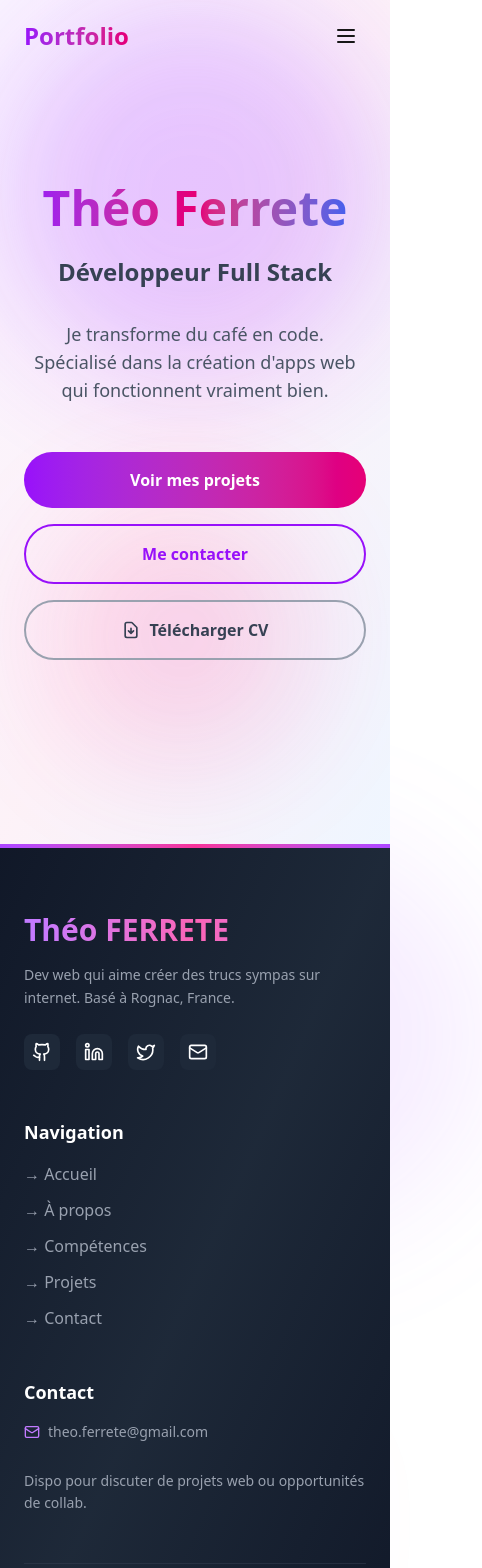
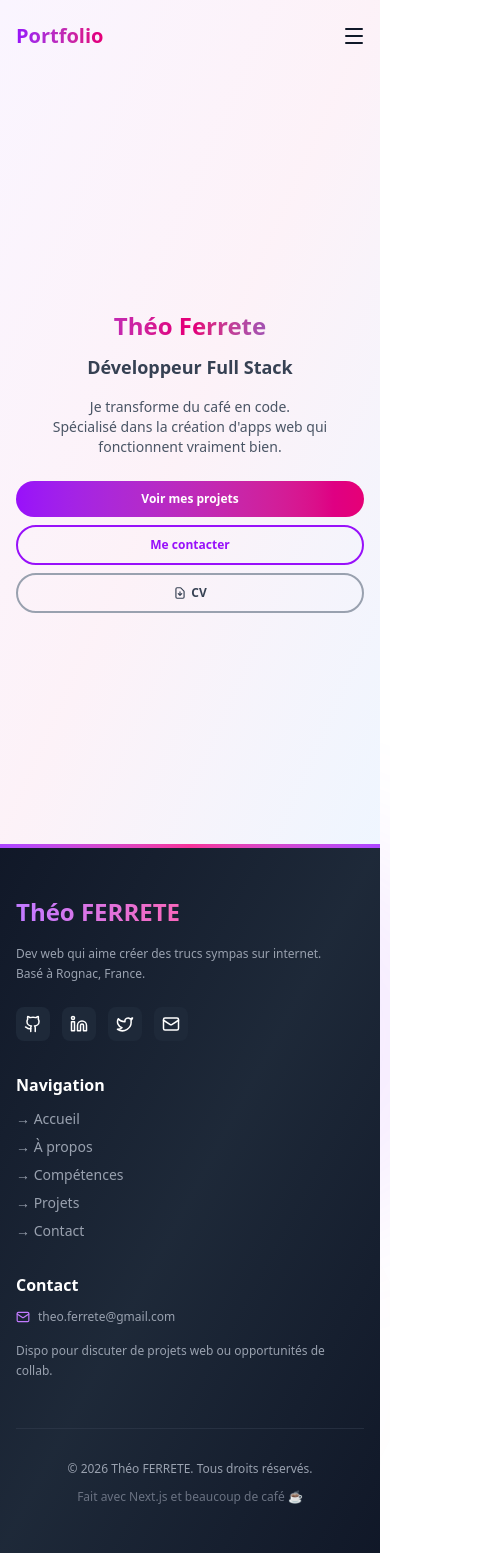
Before and after one commit to Theo-FERRETE/My-Portfolio, a Next.js app: page / in a window 390 px wide. Shown: the top 1568 px of the page, 482 px wide, since content can reach past the window. Built offline with nearby package versions, Linux system fonts and the light colour scheme.

Commit message:
Responsive

```diff
--- a/app/components/layout/Footer.tsx
+++ b/app/components/layout/Footer.tsx
@@ -16,23 +16,23 @@ export default function Footer() {
       {/* Decorative gradient line */}
       <div className="h-1 bg-gradient-to-r from-purple-500 via-pink-500 to-purple-500"></div>
 
-      <div className="container mx-auto px-6 py-16">
-        <div className="grid grid-cols-1 md:grid-cols-3 gap-12 mb-12">
+      <div className="container mx-auto px-4 sm:px-6 py-12 sm:py-16">
+        <div className="grid grid-cols-1 sm:grid-cols-2 md:grid-cols-3 gap-8 sm:gap-12 mb-12">
           {/* Brand Section */}
           <div className="space-y-4">
             <div
-              className="text-3xl font-bold bg-gradient-to-r from-purple-400 via-pink-400 to-purple-400 bg-clip-text text-transparent cursor-default select-none"
+              className="text-2xl sm:text-3xl font-bold bg-gradient-to-r from-purple-400 via-pink-400 to-purple-400 bg-clip-text text-transparent cursor-default select-none"
               onDoubleClick={handleLogoDoubleClick}
               title="Portfolio"
             >
               Théo FERRETE
             </div>
-            <p className="text-gray-400 text-sm leading-relaxed max-w-xs">
+            <p className="text-gray-400 text-xs sm:text-sm leading-relaxed max-w-xs">
               Dev web qui aime créer des trucs sympas sur internet. Basé à Rognac, France.
             </p>
 
             {/* Social Links */}
-            <div className="flex space-x-4 pt-2">
+            <div className="flex space-x-3 sm:space-x-4 pt-2">
               <a
                 href="https://github.com/Theo-FERRETE"
                 target="_blank"
@@ -40,7 +40,7 @@ export default function Footer() {
                 className="p-2 bg-gray-800 hover:bg-purple-600 rounded-lg transition-all duration-300 hover:scale-110"
                 aria-label="GitHub"
               >
-                <Github size={20} />
+                <Github size={18} />
               </a>
               <a
                 href="https://www.linkedin.com/in/theo-ferrete/"
@@ -49,7 +49,7 @@ export default function Footer() {
                 className="p-2 bg-gray-800 hover:bg-purple-600 rounded-lg transition-all duration-300 hover:scale-110"
                 aria-label="LinkedIn"
               >
-                <Linkedin size={20} />
+                <Linkedin size={18} />
               </a>
               <a
                 href="https://twitter.com"
@@ -58,49 +58,49 @@ export default function Footer() {
                 className="p-2 bg-gray-800 hover:bg-purple-600 rounded-lg transition-all duration-300 hover:scale-110"
                 aria-label="Twitter"
               >
-                <Twitter size={20} />
+                <Twitter size={18} />
               </a>
               <a
                 href="/contact"
                 className="p-2 bg-gray-800 hover:bg-purple-600 rounded-lg transition-all duration-300 hover:scale-110"
                 aria-label="Email"
               >
-                <Mail size={20} />
+                <Mail size={18} />
               </a>
             </div>
           </div>
 
           {/* Navigation Links */}
           <div>
-            <h3 className="text-lg font-semibold mb-4 text-white">Navigation</h3>
-            <nav className="flex flex-col space-y-3">
+            <h3 className="text-base sm:text-lg font-semibold mb-3 sm:mb-4 text-white">Navigation</h3>
+            <nav className="flex flex-col space-y-2 sm:space-y-3">
               <Link
                 href="/"
-                className="text-gray-400 hover:text-purple-400 transition-colors duration-300 hover:translate-x-1 inline-block"
+                className="text-gray-400 hover:text-purple-400 transition-colors duration-300 hover:translate-x-1 inline-block text-sm sm:text-base"
               >
                 → Accueil
               </Link>
               <Link
                 href="/about"
-                className="text-gray-400 hover:text-purple-400 transition-colors duration-300 hover:translate-x-1 inline-block"
+                className="text-gray-400 hover:text-purple-400 transition-colors duration-300 hover:translate-x-1 inline-block text-sm sm:text-base"
               >
                 → À propos
               </Link>
               <Link
                 href="/skills"
-                className="text-gray-400 hover:text-purple-400 transition-colors duration-300 hover:translate-x-1 inline-block"
+                className="text-gray-400 hover:text-purple-400 transition-colors duration-300 hover:translate-x-1 inline-block text-sm sm:text-base"
               >
                 → Compétences
               </Link>
               <Link
                 href="/projects"
-                className="text-gray-400 hover:text-purple-400 transition-colors duration-300 hover:translate-x-1 inline-block"
+                className="text-gray-400 hover:text-purple-400 transition-colors duration-300 hover:translate-x-1 inline-block text-sm sm:text-base"
               >
                 → Projets
               </Link>
               <Link
                 href="/contact"
-                className="text-gray-400 hover:text-purple-400 transition-colors duration-300 hover:translate-x-1 inline-block"
+                className="text-gray-400 hover:text-purple-400 transition-colors duration-300 hover:translate-x-1 inline-block text-sm sm:text-base"
               >
                 → Contact
               </Link>
@@ -109,13 +109,13 @@ export default function Footer() {
 
           {/* Contact Info */}
           <div>
-            <h3 className="text-lg font-semibold mb-4 text-white">Contact</h3>
-            <div className="flex flex-col space-y-3 text-gray-400 text-sm">
-              <p className="flex items-center">
-                <Mail size={16} className="mr-2 text-purple-400" />
-                theo.ferrete@gmail.com
+            <h3 className="text-base sm:text-lg font-semibold mb-3 sm:mb-4 text-white">Contact</h3>
+            <div className="flex flex-col space-y-2 sm:space-y-3 text-gray-400 text-xs sm:text-sm">
+              <p className="flex items-center gap-2">
+                <Mail size={14} className="sm:size-4 text-purple-400 flex-shrink-0" />
+                <span className="truncate">theo.ferrete@gmail.com</span>
               </p>
-              <p className="mt-4 leading-relaxed">
+              <p className="mt-2 sm:mt-4 leading-relaxed">
                 Dispo pour discuter de projets web ou opportunités de collab.
               </p>
             </div>
@@ -124,11 +124,11 @@ export default function Footer() {
 
         {/* Bottom Bar */}
         <div className="pt-8 border-t border-gray-700/50">
-          <div className="flex flex-col md:flex-row justify-between items-center space-y-4 md:space-y-0">
-            <p className="text-gray-400 text-sm">
+          <div className="flex flex-col sm:flex-row justify-between items-center text-center sm:text-left gap-3 sm:gap-0">
+            <p className="text-gray-400 text-xs sm:text-sm">
               © {new Date().getFullYear()} Théo FERRETE. Tous droits réservés.
             </p>
-            <p className="text-gray-500 text-sm flex items-center">
+            <p className="text-gray-500 text-xs sm:text-sm flex items-center justify-center sm:justify-start gap-1">
               Fait avec Next.js et beaucoup de café ☕
             </p>
           </div>
--- a/app/components/layout/Header.tsx
+++ b/app/components/layout/Header.tsx
@@ -3,9 +3,11 @@
 import { useState, useEffect } from 'react';
 import Link from 'next/link';
 import { usePathname } from 'next/navigation';
+import { X, Menu } from 'lucide-react';
 
 export default function Header() {
   const [scrolled, setScrolled] = useState(false);
+  const [mobileMenuOpen, setMobileMenuOpen] = useState(false);
   const pathname = usePathname();
 
   useEffect(() => {
@@ -16,6 +18,10 @@ export default function Header() {
     window.addEventListener('scroll', handleScroll);
     return () => window.removeEventListener('scroll', handleScroll);
   }, []);
+
+  useEffect(() => {
+    setMobileMenuOpen(false);
+  }, [pathname]);
 
   const navItems = [
     { href: '/', label: 'Accueil' },
@@ -33,14 +39,14 @@ export default function Header() {
           : 'bg-transparent'
       }`}
     >
-      <nav className="container mx-auto px-6 py-4">
+      <nav className="container mx-auto px-4 sm:px-6 py-4">
         <div className="flex items-center justify-between">
-          <Link href="/" className="text-2xl font-bold bg-gradient-to-r from-purple-600 to-pink-600 bg-clip-text text-transparent">
+          <Link href="/" className="text-xl sm:text-2xl font-bold bg-gradient-to-r from-purple-600 to-pink-600 bg-clip-text text-transparent truncate">
             Portfolio
           </Link>
 
-          <div className="flex items-center gap-6">
-            <ul className="hidden md:flex space-x-8">
+          <div className="hidden md:flex items-center gap-6">
+            <ul className="flex space-x-8">
               {navItems.map((item) => (
                 <li key={item.href}>
                   <Link
@@ -63,7 +69,7 @@ export default function Header() {
             <a
               href="/cv.pdf"
               download
-              className="hidden md:flex items-center gap-2 px-4 py-2 bg-gradient-to-r from-purple-600 to-pink-600 text-white rounded-full font-medium text-sm hover:scale-105 transition-transform duration-300 shadow-md hover:shadow-lg"
+              className="flex items-center gap-2 px-4 py-2 bg-gradient-to-r from-purple-600 to-pink-600 text-white rounded-full font-medium text-sm hover:scale-105 transition-transform duration-300 shadow-md hover:shadow-lg"
             >
               <svg className="w-4 h-4" fill="none" stroke="currentColor" viewBox="0 0 24 24">
                 <path strokeLinecap="round" strokeLinejoin="round" strokeWidth={2} d="M12 10v6m0 0l-3-3m3 3l3-3m2 8H7a2 2 0 01-2-2V5a2 2 0 012-2h5.586a1 1 0 01.707.293l5.414 5.414a1 1 0 01.293.707V19a2 2 0 01-2 2z" />
@@ -72,12 +78,57 @@ export default function Header() {
             </a>
           </div>
 
-          <button className="md:hidden p-2">
-            <svg className="w-6 h-6" fill="none" stroke="currentColor" viewBox="0 0 24 24">
-              <path strokeLinecap="round" strokeLinejoin="round" strokeWidth={2} d="M4 6h16M4 12h16M4 18h16" />
-            </svg>
+          {/* Mobile menu button */}
+          <button
+            className="md:hidden p-2 text-gray-900 dark:text-white transition-colors duration-300"
+            onClick={() => setMobileMenuOpen(!mobileMenuOpen)}
+            aria-label="Toggle menu"
+          >
+            {mobileMenuOpen ? <X size={24} /> : <Menu size={24} />}
           </button>
         </div>
+
+        {/* Mobile menu */}
+        {mobileMenuOpen && (
+          <>
+            {/* Backdrop */}
+            <div
+              className="fixed inset-0 bg-black/50 md:hidden z-40"
+              onClick={() => setMobileMenuOpen(false)}
+            />
+            {/* Menu panel */}
+            <div className="fixed top-16 left-0 right-0 bg-white dark:bg-gray-900 border-b border-gray-200 dark:border-gray-700 md:hidden z-40">
+              <ul className="py-4 space-y-2 px-4">
+                {navItems.map((item) => (
+                  <li key={item.href}>
+                    <Link
+                      href={item.href}
+                      className={`block px-4 py-2.5 rounded-lg transition-colors duration-300 text-sm font-medium ${
+                        pathname === item.href
+                          ? 'bg-purple-100 dark:bg-purple-900/30 text-purple-600 dark:text-purple-400'
+                          : 'text-gray-700 dark:text-gray-300 hover:bg-gray-100 dark:hover:bg-gray-800'
+                      }`}
+                    >
+                      {item.label}
+                    </Link>
+                  </li>
+                ))}
+              </ul>
+              <div className="px-4 pb-4">
+                <a
+                  href="/cv.pdf"
+                  download
+                  className="flex items-center justify-center gap-2 w-full px-4 py-2.5 bg-gradient-to-r from-purple-600 to-pink-600 text-white rounded-full font-medium text-sm hover:scale-105 transition-transform duration-300 shadow-md hover:shadow-lg"
+                >
+                  <svg className="w-4 h-4" fill="none" stroke="currentColor" viewBox="0 0 24 24">
+                    <path strokeLinecap="round" strokeLinejoin="round" strokeWidth={2} d="M12 10v6m0 0l-3-3m3 3l3-3m2 8H7a2 2 0 01-2-2V5a2 2 0 012-2h5.586a1 1 0 01.707.293l5.414 5.414a1 1 0 01.293.707V19a2 2 0 01-2 2z" />
+                  </svg>
+                  Télécharger CV
+                </a>
+              </div>
+            </div>
+          </>
+        )}
       </nav>
     </header>
   );
--- a/app/components/sections/Hero.tsx
+++ b/app/components/sections/Hero.tsx
@@ -16,59 +16,59 @@ export default function Hero() {
   }, []);
 
   return (
-    <section className="relative min-h-screen flex items-center justify-center overflow-hidden">
+    <section className="relative min-h-screen flex items-center justify-center overflow-hidden pt-20 sm:pt-0">
       {/* Gradient animé de fond */}
       <div className="absolute inset-0 bg-gradient-to-br from-purple-50 via-pink-50 to-blue-50 dark:from-purple-950/20 dark:via-pink-950/20 dark:to-blue-950/20"></div>
 
       {/* Effet de particules/blur */}
       <div
-        className="absolute w-96 h-96 bg-purple-500/30 rounded-full blur-3xl animate-pulse"
+        className="hidden md:block absolute w-64 h-64 md:w-96 md:h-96 bg-purple-500/30 rounded-full blur-3xl animate-pulse"
         style={{
           left: `${mousePosition.x / 30}px`,
           top: `${mousePosition.y / 30}px`,
           transition: 'all 0.3s ease-out',
         }}
       ></div>
-      <div className="absolute bottom-20 right-20 w-64 h-64 bg-pink-500/30 rounded-full blur-3xl animate-pulse delay-1000"></div>
+      <div className="hidden md:block absolute bottom-10 md:bottom-20 right-5 md:right-20 w-48 h-48 md:w-64 md:h-64 bg-pink-500/30 rounded-full blur-3xl animate-pulse delay-1000"></div>
 
       {/* Contenu principal */}
-      <div className="relative z-10 container mx-auto px-6 text-center">
+      <div className="relative z-10 container mx-auto px-4 sm:px-6 text-center">
         <div className="animate-fadeIn">
-          <h1 className="text-5xl md:text-7xl font-bold mb-6 bg-gradient-to-r from-purple-600 via-pink-600 to-blue-600 bg-clip-text text-transparent animate-slideDown">
+          <h1 className="text-2xl xs:text-3xl sm:text-5xl md:text-7xl font-bold mb-3 sm:mb-6 bg-gradient-to-r from-purple-600 via-pink-600 to-blue-600 bg-clip-text text-transparent animate-slideDown leading-tight">
             Théo Ferrete
           </h1>
-          <h2 className="text-2xl md:text-4xl font-semibold text-gray-700 dark:text-gray-300 mb-8 animate-slideUp">
+          <h2 className="text-lg sm:text-2xl md:text-4xl font-semibold text-gray-700 dark:text-gray-300 mb-4 sm:mb-8 animate-slideUp">
             Développeur Full Stack
           </h2>
-          <p className="text-lg md:text-xl text-gray-600 dark:text-gray-400 max-w-2xl mx-auto mb-12 animate-fadeIn delay-500">
+          <p className="text-sm sm:text-lg md:text-xl text-gray-600 dark:text-gray-400 max-w-2xl mx-auto mb-6 sm:mb-12 animate-fadeIn delay-500">
             Je transforme du café en code.
             <br />
             Spécialisé dans la création d'apps web qui fonctionnent vraiment bien.
           </p>
 
-          <div className="flex flex-col sm:flex-row gap-4 justify-center animate-fadeIn delay-700">
+          <div className="flex flex-col gap-2 sm:gap-4 sm:flex-row justify-center animate-fadeIn delay-700">
             <Link
               href="/projects"
-              className="group relative px-8 py-4 bg-gradient-to-r from-purple-600 to-pink-600 text-white rounded-full font-semibold overflow-hidden transition-all duration-300 hover:scale-105 hover:shadow-xl hover:shadow-purple-500/50"
+              className="group relative px-4 sm:px-8 py-2.5 sm:py-4 bg-gradient-to-r from-purple-600 to-pink-600 text-white rounded-full font-semibold overflow-hidden transition-all duration-300 hover:scale-105 hover:shadow-xl hover:shadow-purple-500/50 text-xs sm:text-base"
             >
               <span className="relative z-10">Voir mes projets</span>
               <div className="absolute inset-0 bg-gradient-to-r from-pink-600 to-purple-600 opacity-0 group-hover:opacity-100 transition-opacity duration-300"></div>
             </Link>
             <Link
               href="/contact"
-              className="px-8 py-4 border-2 border-purple-600 text-purple-600 dark:text-purple-400 rounded-full font-semibold hover:bg-purple-600 hover:text-white dark:hover:text-white transition-all duration-300 hover:scale-105"
+              className="px-4 sm:px-8 py-2.5 sm:py-4 border-2 border-purple-600 text-purple-600 dark:text-purple-400 rounded-full font-semibold hover:bg-purple-600 hover:text-white dark:hover:text-white transition-all duration-300 hover:scale-105 text-xs sm:text-base"
             >
               Me contacter
             </Link>
             <a
               href="/cv.pdf"
               download
-              className="flex items-center justify-center gap-2 px-8 py-4 border-2 border-gray-400 dark:border-gray-600 text-gray-700 dark:text-gray-300 rounded-full font-semibold hover:bg-gray-100 dark:hover:bg-gray-800 transition-all duration-300 hover:scale-105"
+              className="flex items-center justify-center gap-1 sm:gap-2 px-4 sm:px-8 py-2.5 sm:py-4 border-2 border-gray-400 dark:border-gray-600 text-gray-700 dark:text-gray-300 rounded-full font-semibold hover:bg-gray-100 dark:hover:bg-gray-800 transition-all duration-300 hover:scale-105 text-xs sm:text-base"
             >
-              <svg className="w-5 h-5" fill="none" stroke="currentColor" viewBox="0 0 24 24">
+              <svg className="w-3.5 h-3.5 sm:w-5 sm:h-5" fill="none" stroke="currentColor" viewBox="0 0 24 24">
                 <path strokeLinecap="round" strokeLinejoin="round" strokeWidth={2} d="M12 10v6m0 0l-3-3m3 3l3-3m2 8H7a2 2 0 01-2-2V5a2 2 0 012-2h5.586a1 1 0 01.707.293l5.414 5.414a1 1 0 01.293.707V19a2 2 0 01-2 2z" />
               </svg>
-              Télécharger CV
+              <span className="hidden sm:inline">Télécharger</span> CV
             </a>
           </div>
         </div>
--- a/app/components/sections/Skills.tsx
+++ b/app/components/sections/Skills.tsx
@@ -44,16 +44,16 @@ export default function Skills() {
       <div className="absolute top-20 left-10 w-64 h-64 bg-purple-300/20 dark:bg-purple-700/20 rounded-full blur-3xl animate-pulse"></div>
       <div className="absolute bottom-20 right-10 w-64 h-64 bg-pink-300/20 dark:bg-pink-700/20 rounded-full blur-3xl animate-pulse delay-1000"></div>
 
-      <div className="container mx-auto px-6 relative z-10">
+      <div className="container mx-auto px-4 sm:px-6 relative z-10">
         <div className={`transition-all duration-1000 ${isVisible ? 'opacity-100 translate-y-0' : 'opacity-0 translate-y-10'}`}>
-          <h2 className="text-4xl md:text-5xl font-bold text-center mb-4 bg-gradient-to-r from-purple-600 to-pink-600 bg-clip-text text-transparent">
+          <h2 className="text-3xl sm:text-4xl md:text-5xl font-bold text-center mb-4 bg-gradient-to-r from-purple-600 to-pink-600 bg-clip-text text-transparent">
             Ma stack
           </h2>
-          <p className="text-center text-gray-600 dark:text-gray-400 mb-16 max-w-2xl mx-auto">
+          <p className="text-center text-gray-600 dark:text-gray-400 mb-12 sm:mb-16 max-w-2xl mx-auto text-sm sm:text-base px-2">
             Les technos avec lesquelles je bosse le plus souvent
           </p>
 
-          <div className="grid md:grid-cols-2 lg:grid-cols-4 gap-6 max-w-6xl mx-auto">
+          <div className="grid grid-cols-2 sm:grid-cols-3 md:grid-cols-4 gap-4 sm:gap-6 max-w-6xl mx-auto">
             {skillsData
               .sort((a, b) => a.order - b.order)
               .map((skill, index) => (
@@ -62,15 +62,13 @@ export default function Skills() {
                   className="group"
                   style={{ transitionDelay: `${index * 100}ms` }}
                 >
-                  <div className="bg-white dark:bg-gray-800 p-6 rounded-2xl shadow-lg hover:shadow-xl transition-all duration-300 hover:-translate-y-1 border border-gray-100 dark:border-gray-700 h-full">
-                    <div className="flex flex-col items-center text-center space-y-3">
-                      <div className={`text-4xl p-4 rounded-xl bg-gradient-to-r ${getCategoryColor(skill.category)} bg-opacity-10`}>
-                        {skill.icon}
-                      </div>
-                      <span className="font-semibold text-gray-800 dark:text-gray-200">
-                        {skill.name}
-                      </span>
+                  <div className="bg-white dark:bg-gray-800 p-4 sm:p-6 rounded-2xl shadow-lg hover:shadow-xl transition-all duration-300 hover:-translate-y-1 border border-gray-100 dark:border-gray-700 h-full flex flex-col items-center">
+                    <div className={`text-3xl sm:text-4xl p-3 sm:p-4 rounded-xl bg-gradient-to-r ${getCategoryColor(skill.category)} bg-opacity-10 mb-2 sm:mb-3`}>
+                      {skill.icon}
                     </div>
+                    <span className="font-semibold text-gray-800 dark:text-gray-200 text-xs sm:text-sm text-center line-clamp-2">
+                      {skill.name}
+                    </span>
                   </div>
                 </div>
               ))}
--- a/app/globals.css
+++ b/app/globals.css
@@ -23,11 +23,14 @@ body {
   background: var(--background);
   color: var(--foreground);
   font-family: var(--font-sans), Arial, Helvetica, sans-serif;
+  scrollbar-gutter: stable;
+  overflow-x: hidden;
 }
 
 /* Smooth scrolling */
 html {
   scroll-behavior: smooth;
+  overflow-x: hidden;
 }
 
 /* Animations personnalisées */
```
Also changed, not shown: app/components/Contact.tsx (+28 -27 lines), app/components/sections/About.tsx (+24 -24 lines), app/components/sections/Projects.tsx (+21 -16 lines).
